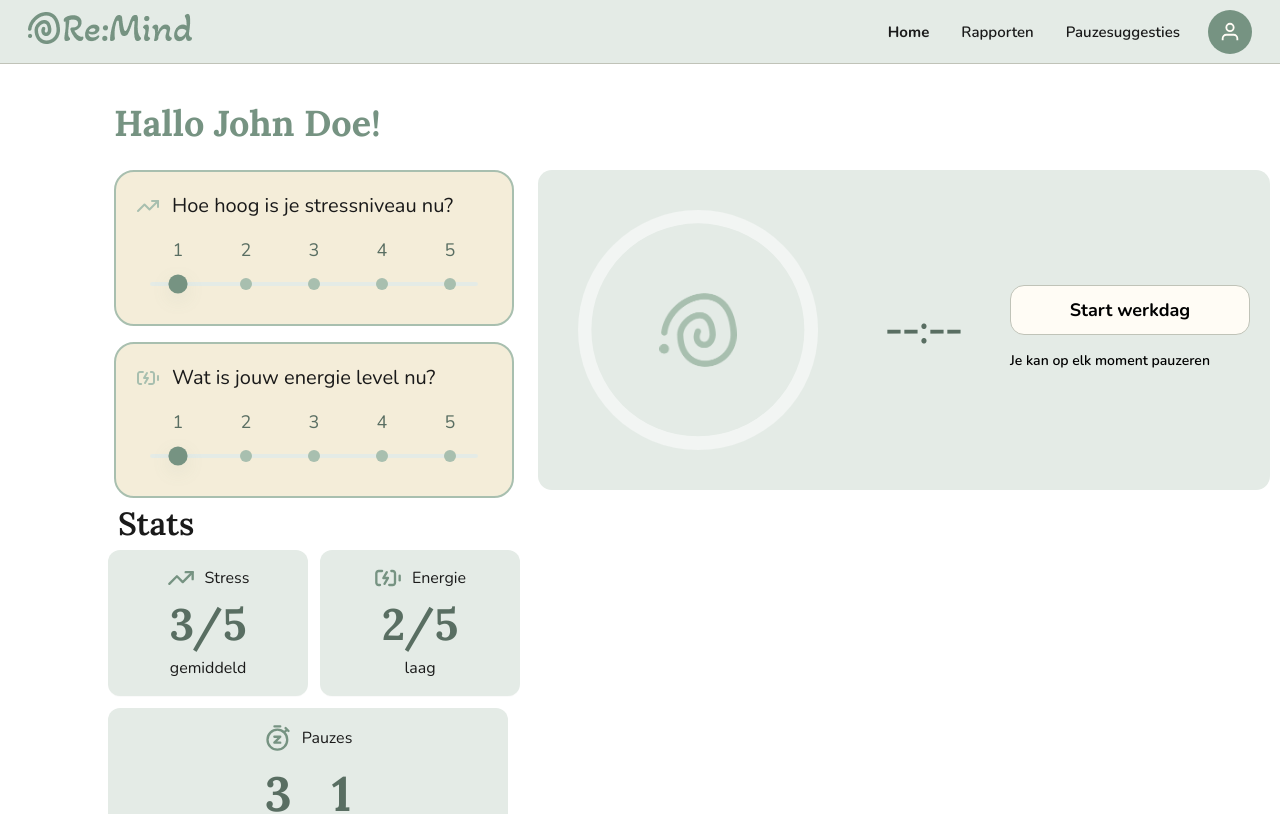
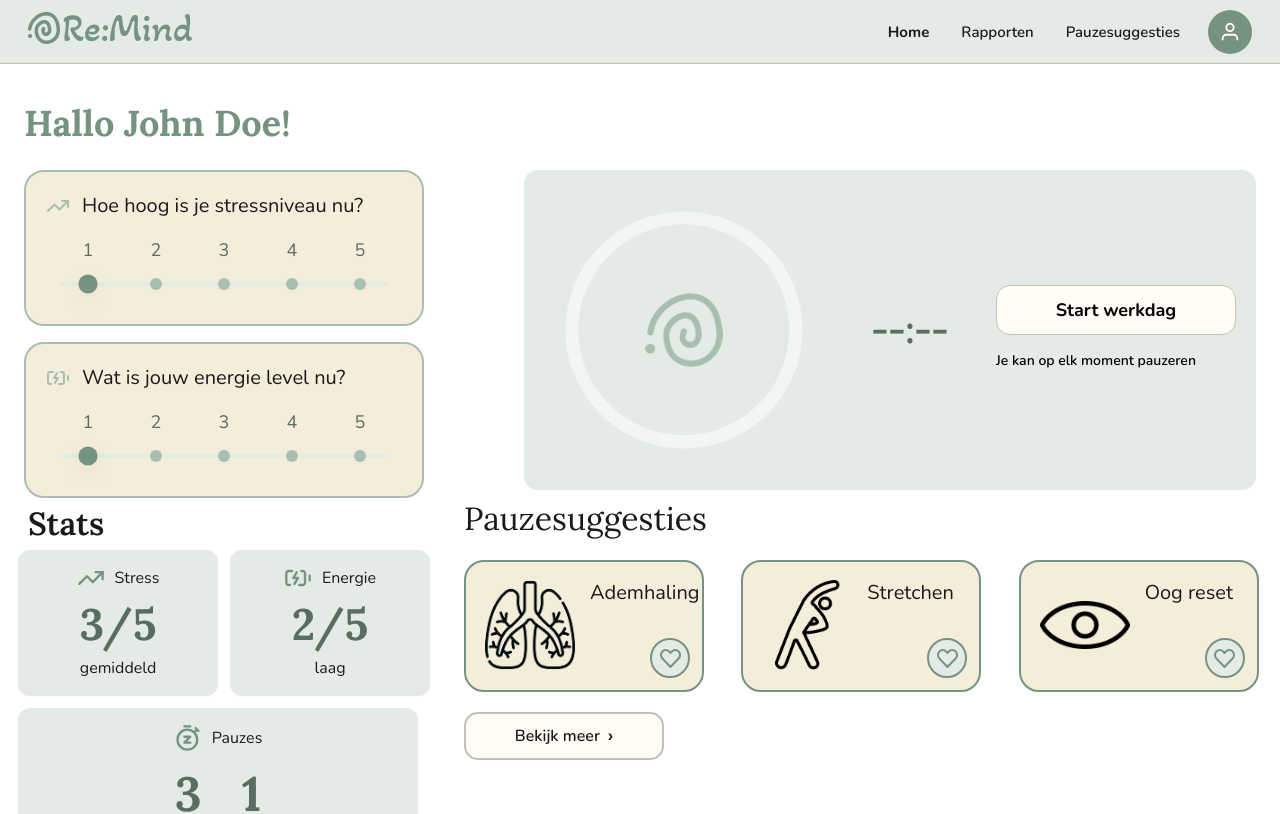
Before and after one commit to sampittois/Re-Mind_App_Individueel, a React (Vite) app in the folder stress-app/frontend/: page / in a window 1280 px wide. Shown: the top 814 px of the page. Built offline with nearby package versions, Linux system fonts and the light colour scheme.

Commit message:
feat: enhance layout and styles for home page and PauseSuggestions component
Co-authored-by: Copilot <copilot@github.com>

```diff
--- a/stress-app/frontend/src/App.jsx
+++ b/stress-app/frontend/src/App.jsx
@@ -43,7 +43,7 @@ export default function App() {
           <PauseSuggestions showViewMore={false} />
         </main>
       ) : (
-        <main className="page">
+        <main className="page home-page">
           <h1 className="greeting">Hallo {name}!</h1>
 
           <section className="section home-top-section">
--- a/stress-app/frontend/src/components/PauseSuggestions.jsx
+++ b/stress-app/frontend/src/components/PauseSuggestions.jsx
@@ -45,7 +45,7 @@ export default function PauseSuggestions({ onViewMore, showViewMore = true }) {
       {showViewMore ? (
         <button className="pause-suggestions__cta" onClick={onViewMore} type="button">
           <span>Bekijk meer</span>
-          <span aria-hidden="true"><svg xmlns="http://www.w3.org/2000/svg" width="24" height="24" viewBox="0 0 24 24" fill="none" stroke="currentColor" stroke-width="2" stroke-linecap="round" stroke-linejoin="round" class="lucide lucide-chevron-right-icon lucide-chevron-right"><path d="m9 18 6-6-6-6"/></svg></span>
+          <span aria-hidden="true">›</span>
         </button>
       ) : null}
     </section>
--- a/stress-app/frontend/src/styles/App.css
+++ b/stress-app/frontend/src/styles/App.css
@@ -117,19 +117,20 @@ a {
   gap: var(--space-4);
 }
 
-.home-panels {
-  display: flex;
-  align-items: flex-start;
-  gap: var(--space-10);
-  flex-wrap: wrap;
+.home-page {
+  max-width: 1600px;
 }
 
-.home-panels > .stats-section {
-  flex: 0 0 400px;
+.home-panels {
+  display: grid;
+  grid-template-columns: 400px minmax(0, 1fr);
+  gap: var(--space-8);
+  align-items: flex-start;
 }
 
+.home-panels > .stats-section,
 .home-panels > .pause-suggestions {
-  flex: 1 1 820px;
+  min-width: 0;
 }
 
 .pause-page-shell {
--- a/stress-app/frontend/src/styles/pauseSuggestions.css
+++ b/stress-app/frontend/src/styles/pauseSuggestions.css
@@ -56,8 +56,8 @@
 
 .pause-suggestion-card__body h3 {
 	margin: 0;
-	font-family: var(--font-family-heading);
-	font-size: 24px;
+	font-family: var(--font-family-body);
+	font-size: var(--font-size-sm);
 	line-height: 1.1;
 	font-weight: var(--font-weight-regular);
 	color: var(--text);
@@ -73,7 +73,7 @@
 	display: flex;
 	align-items: center;
 	justify-content: center;
-	border-radius: 999px;
+	border-radius: var(--radius-full);
 	border: 2px solid var(--primary);
 	background: var(--highlight-light);
 	color: var(--primary);
@@ -113,20 +113,21 @@
 
 .pause-suggestions__cta {
 	width: 200px;
-	min-height: 56px;
-	padding: 0 22px;
+	height: 48px;
+	padding: 0 20px;
 	display: flex;
 	align-items: center;
-	justify-content: space-between;
-	gap: var(--space-3);
+	justify-content: center;
+	gap: var(--space-2);
 	border: 2px solid var(--border);
-	border-radius: 999px;
+	border-radius: var(--radius-md);
 	background: var(--background);
 	color: var(--text);
-	font-family: var(--font-family-heading);
-	font-size: 22px;
+	font-family: var(--font-family-body);
+	font-size: var(--font-size-xs);
 	line-height: 1;
-	font-weight: var(--font-weight-regular);
+	font-weight: var(--font-weight-semibold);
+	white-space: nowrap;
 }
 
 .pause-suggestions__cta:hover {
```
